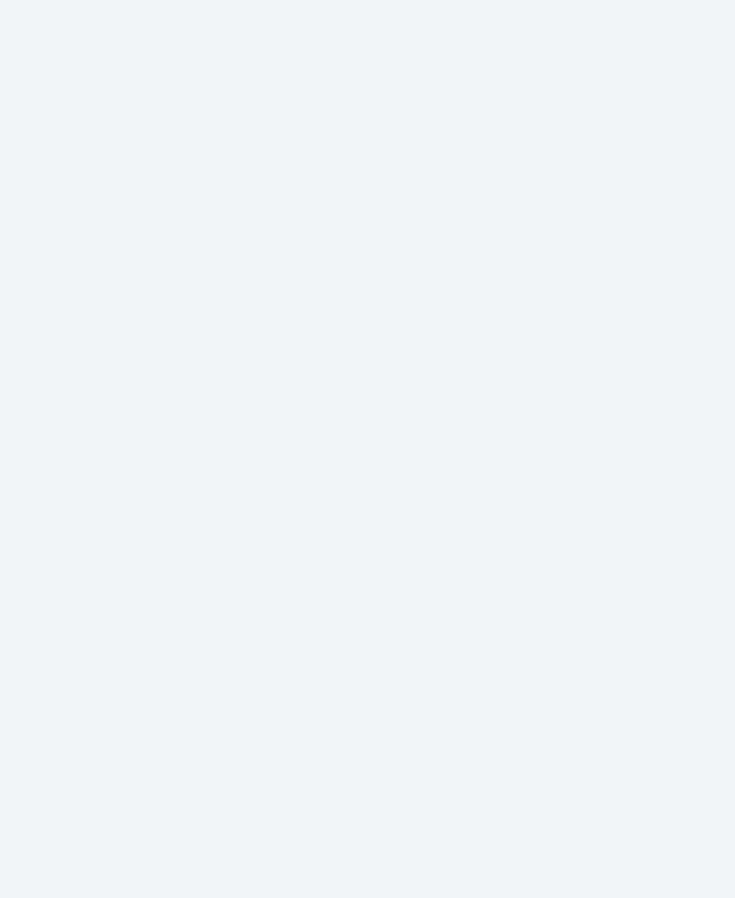
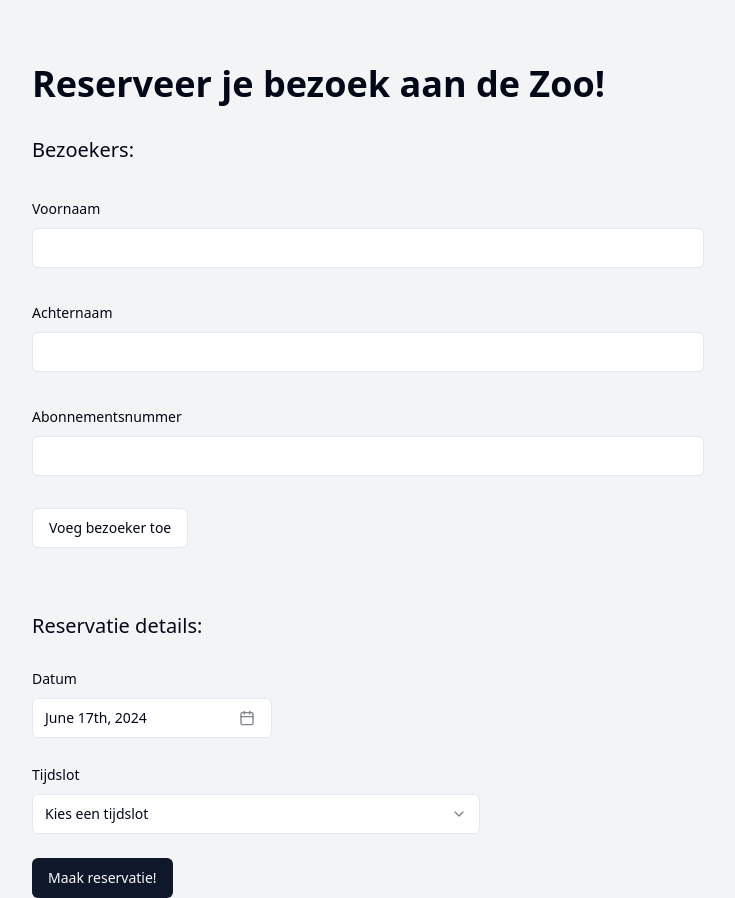
Before and after one commit to sevbesau/statik, a React (Vite) app in the folder frontend/: page / in a window 1280 px wide. Shown: the whole page, without its empty margins (272-1007 px from the left). Before the commit the page ends 800 px from the top, so only its background shows below. Built offline with nearby package versions, Linux system fonts and the light colour scheme.

Commit message:
cleanup backend code

```diff
--- a/frontend/src/App.tsx
+++ b/frontend/src/App.tsx
@@ -1,5 +1,204 @@
+import { useState } from "react";
+import { VisitorForm } from "./components/app/VisitorForm";
+import { Visitor } from "./schemas/visitor.schema";
+import VisitorCard from "./components/app/VisitorCard";
+
+import {
+  Select,
+  SelectTrigger,
+  SelectContent,
+  SelectItem,
+  SelectValue,
+} from "./components/ui/select";
+import { useForm } from "react-hook-form";
+import { Reservation, reservationSchema } from "./schemas/reservation.schema";
+import { zodResolver } from "@hookform/resolvers/zod";
+import {
+  Form,
+  FormControl,
+  FormField,
+  FormItem,
+  FormLabel,
+  FormMessage,
+} from "./components/ui/form";
+import { Button } from "./components/ui/button";
+import {
+  Popover,
+  PopoverContent,
+  PopoverTrigger,
+} from "./components/ui/popover";
+import { format } from "date-fns";
+import { cn } from "./lib/utils";
+import { CalendarIcon } from "lucide-react";
+import { Calendar } from "./components/ui/calendar";
+import { nlBE } from "date-fns/locale/nl-BE";
+import { createReservation } from "./lib/api";
+import { Toaster } from "./components/ui/toaster";
+import { useToast } from "./components/ui/use-toast";
+
+const ZOO_OPENING_TIME_H = 10;
+const ZOO_CLOSING_TIME_H = 20;
+const TIMESLOT_DURATION_H = 2;
+
+const timeslots: string[] = [];
+
+for (
+  let timeslotStart = ZOO_OPENING_TIME_H;
+  timeslotStart < ZOO_CLOSING_TIME_H - TIMESLOT_DURATION_H;
+  timeslotStart += TIMESLOT_DURATION_H
+) {
+  timeslots.push(
+    `${timeslotStart}:00 - ${timeslotStart + TIMESLOT_DURATION_H}:00`
+  );
+}
+
 function App() {
-  return <main></main>;
+  const { toast } = useToast();
+  const [visitors, setVisitors] = useState<Visitor[]>([]);
+
+  const form = useForm<Reservation>({
+    resolver: zodResolver(reservationSchema),
+    defaultValues: {
+      date: new Date(),
+    },
+  });
+
+  async function onSubmit(reservation: Reservation) {
+    if (!visitors || visitors.length <= 0) {
+      toast({
+        title: "Geen bezoekers",
+        description: "U moet minstens 1 bezoeker toevoegen",
+        variant: "destructive",
+      });
+      return;
+    }
+
+    try {
+      await createReservation({ ...reservation, visitors });
+      toast({
+        title: "Reservatie succesvol",
+        description: "Uw reservatie is gelukt, veel plezier!",
+      });
+    } catch (error) {
+      toast({
+        title: "Oeps...",
+        description: "Er liep iets mis, probeer later opnieuw.",
+        variant: "destructive",
+      });
+    }
+  }
+
+  function addVisitor(newVisitor: Visitor) {
+    setVisitors([...visitors, newVisitor]);
+  }
+
+  return (
+    <main className="max-w-2xl mx-auto my-16 space-y-8">
+      <h1 className="font-semibold text-4xl">
+        Reserveer je bezoek aan de Zoo!
+      </h1>
+
+      <h2 className="text-xl">Bezoekers:</h2>
+
+      <VisitorForm onSubmit={addVisitor} />
+      <ul className="grid grid-cols-2 gap-4">
+        {visitors.map((visitor, visitorIndex) => (
+          <li>
+            <VisitorCard
+              {...visitor}
+              onRemove={() =>
+                setVisitors(
+                  visitors.filter((_, index) => index !== visitorIndex)
+                )
+              }
+            />
+          </li>
+        ))}
+      </ul>
+
+      <h2 className="text-xl">Reservatie details:</h2>
+
+      <Form {...form}>
+        <form
+          onSubmit={form.handleSubmit(onSubmit)}
+          className="w-2/3 space-y-6"
+        >
+          <FormField
+            control={form.control}
+            name="date"
+            render={({ field }) => (
+              <FormItem className="flex flex-col space-y-3">
+                <FormLabel>Datum</FormLabel>
+                <Popover>
+                  <PopoverTrigger asChild>
+                    <FormControl>
+                      <Button
+                        variant={"outline"}
+                        className={cn(
+                          "w-[240px] pl-3 text-left font-normal",
+                          !field.value && "text-muted-foreground"
+                        )}
+                      >
+                        {field.value ? (
+                          format(field.value, "PPP")
+                        ) : (
+                          <span>Kies een datum</span>
+                        )}
+                        <CalendarIcon className="ml-auto h-4 w-4 opacity-50" />
+                      </Button>
+                    </FormControl>
+                  </PopoverTrigger>
+                  <PopoverContent className="w-auto p-0" align="start">
+                    <Calendar
+                      mode="single"
+                      selected={field.value}
+                      onSelect={field.onChange}
+                      disabled={[
+                        (date) => date < new Date(),
+                        { dayOfWeek: [1, 2] },
+                      ]}
+                      initialFocus
+                      locale={nlBE}
+                    />
+                  </PopoverContent>
+                </Popover>
+                <FormMessage />
+              </FormItem>
+            )}
+          />
+          <FormField
+            control={form.control}
+            name="timeslot"
+            render={({ field }) => (
+              <FormItem>
+                <FormLabel>Tijdslot</FormLabel>
+                <Select
+                  onValueChange={field.onChange}
+                  defaultValue={field.value}
+                >
+                  <FormControl>
+                    <SelectTrigger>
+                      <SelectValue placeholder="Kies een tijdslot" />
+                    </SelectTrigger>
+                  </FormControl>
+                  <SelectContent>
+                    {timeslots.map((timeslot) => (
+                      <SelectItem key={timeslot} value={timeslot}>
+                        {timeslot}
+                      </SelectItem>
+                    ))}
+                  </SelectContent>
+                </Select>
+                <FormMessage />
+              </FormItem>
+            )}
+          />
+          <Button type="submit">Maak reservatie!</Button>
+        </form>
+      </Form>
+      <Toaster />
+    </main>
+  );
 }
 
 export default App;
```
Also changed, not shown: 2 other files (tests, documents, lock files or other folders).
